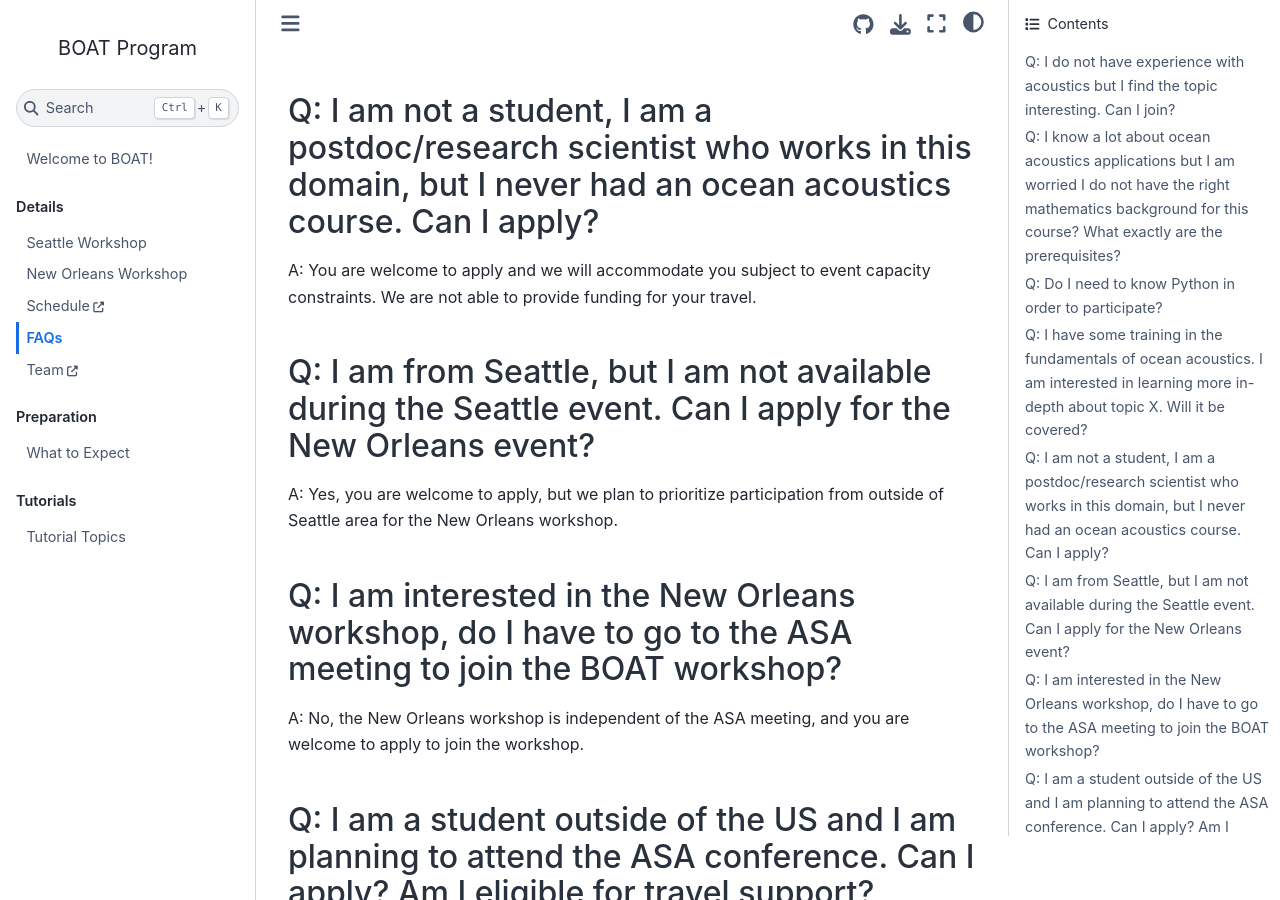
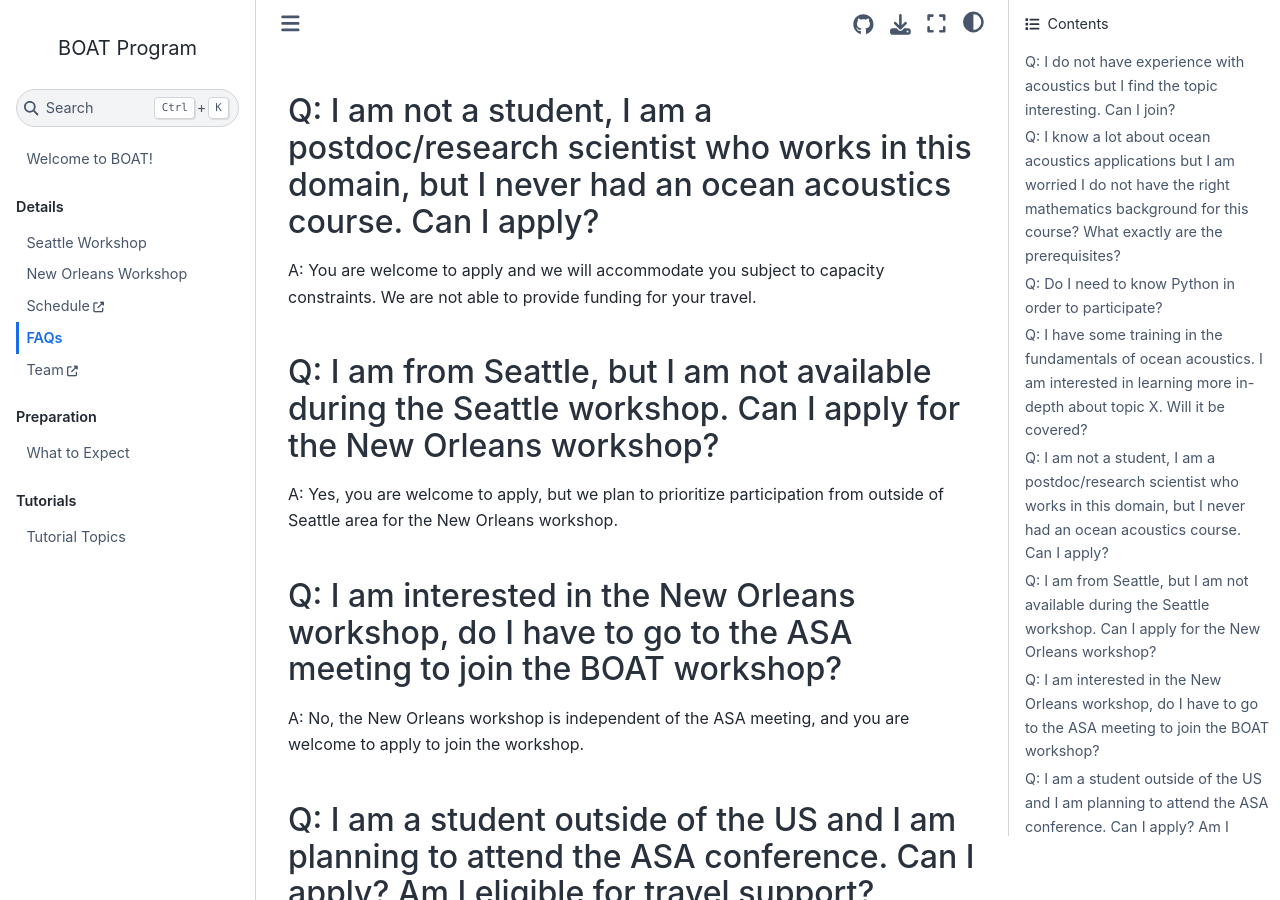
Before and after one commit to BOAT-ocean-acoustics/boat-website, a Jupyter Book: the page built from book/faq.md, in a window 1280 px wide and 900 px high, scrolled down 1371 px. Built offline with Jupyter Book 1.0.4 settings and Sphinx 7.4.7 and the Sphinx Book theme 1.1.4, drawn with Linux system fonts in a browser that asks for light colours; pages that are not in the unit, such as notebooks, are missing from menus.

Commit message:
small faq  wording tweak

```diff
--- a/book/faq.md
+++ b/book/faq.md
@@ -17,9 +17,9 @@ A: Since the notebooks and exercises are in Python, some basic Python knowledge
 A: You can look through the [draft schedule](https://boat-ocean-acoustics.github.io/index.html?jump_to=schedule) to get a sense of the topics covered. We plan to teach the content at an introductory level during the workshop, but also plan to develop BOAT tutorials on advanced topics. Please reach out to us at {{ contact_email }} if you are interested in getting involved!
 
 ##### Q: I am not a student, I am a postdoc/research scientist who works in this domain, but I never had an ocean acoustics course. Can I apply?
-A: You are welcome to apply and we will accommodate you subject to event capacity constraints. We are not able to provide funding for your travel.
+A: You are welcome to apply and we will accommodate you subject to capacity constraints. We are not able to provide funding for your travel.
 
-##### Q: I am from Seattle, but I am not available during the Seattle event. Can I apply for the New Orleans event?
+##### Q: I am from Seattle, but I am not available during the Seattle workshop. Can I apply for the New Orleans workshop?
 A: Yes, you are welcome to apply, but we plan to prioritize participation from outside of Seattle area for the New Orleans workshop.
 
 ##### Q: I am interested in the New Orleans workshop, do I have to go to the ASA meeting to join the BOAT workshop?
```
